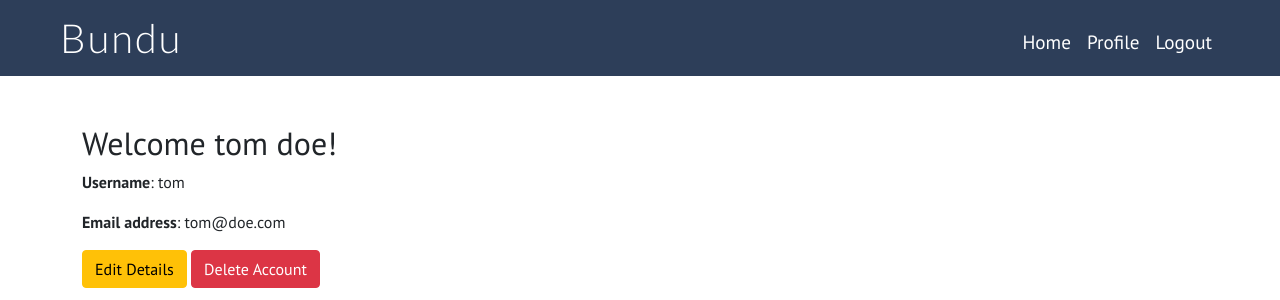
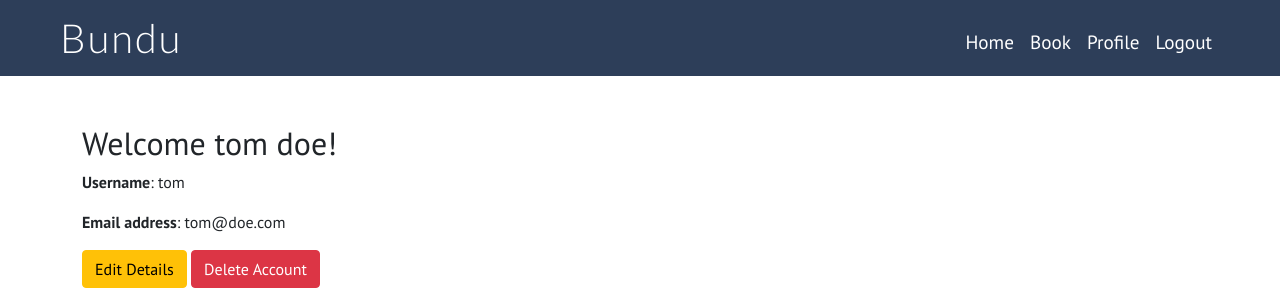
Before and after one commit to Tony118g/bundu-restaurant, a Django app: page /accounts/profile/ in a window 1280 px wide. Shown: the top 300 px of the page. Run offline with Django 3.2, Linux system fonts and the light colour scheme; a user stored in the database is signed in.

Commit message:
Add a link in the navbar for the reservation page

```diff
--- a/templates/base.html
+++ b/templates/base.html
@@ -32,6 +32,9 @@
                 <ul class="navbar-nav ms-auto me-5 mb-0">
                     <li class="nav-item">
                         <a class="nav-link pb-md-0" aria-current="page" href="{% url 'home' %}">Home</a>
+                    </li>
+                    <li class="nav-item">
+                        <a class="nav-link pb-md-0" href="{% url 'reserve' %}">Book</a>
                     </li>
                     {% if user.is_authenticated %}
                     <li class="nav-item">
```
